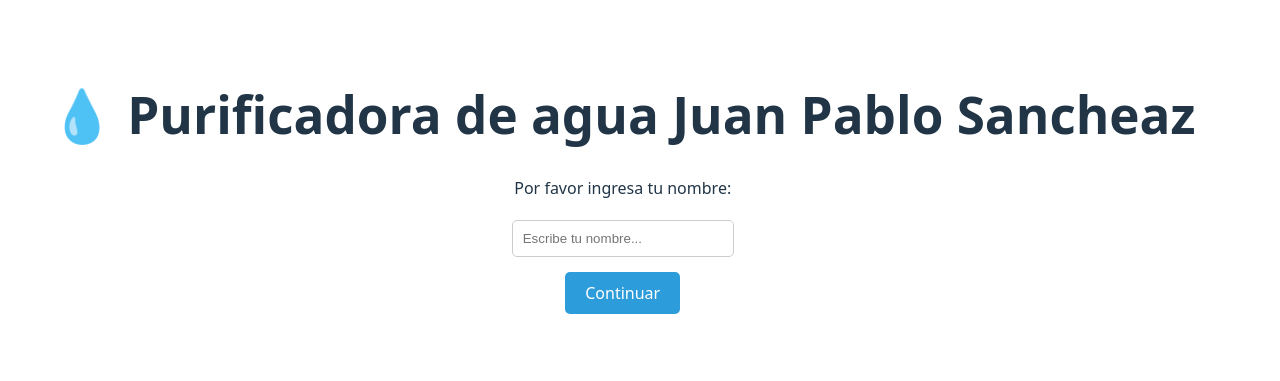
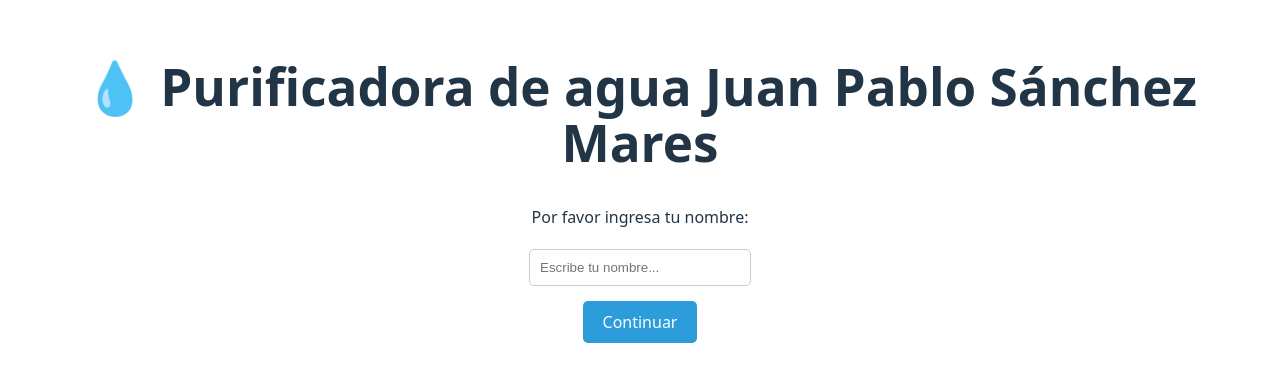
Before and after one commit to rafaelhepo/purificadora-cliente, a React (Vite) app: page / in a window 1280 px wide. Shown: the part 217-598 px from the top of the page. Built offline with nearby package versions, Linux system fonts and the light colour scheme.

Commit message:
Nuevos cambios al pdf

```diff
--- a/src/pages/Home.tsx
+++ b/src/pages/Home.tsx
@@ -25,7 +25,7 @@ export default function Home() {
   if (!confirmado) {
     return (
       <div style={{ textAlign: "center", padding: "50px" }}>
-        <h1>💧 Purificadora de agua Juan Pablo Sancheaz</h1>
+        <h1>💧 Purificadora de agua Juan Pablo Sánchez Mares</h1>
         <p>Por favor ingresa tu nombre:</p>
         <form onSubmit={handleSubmit} style={{ marginTop: "20px" }}>
           <input
--- a/src/pages/RDAPDA.tsx
+++ b/src/pages/RDAPDA.tsx
@@ -72,7 +72,7 @@ export default function RDAPDA() {
         // Título - posición ajustada (de 40 a 20)
         doc.setFontSize(16);
         doc.text(
-          "Registro de Analisis Periodico del Agua (determinación de cloro residual)",
+          "Registro de Analisis Periodico del Agua",
           pageWidth / 2,
           20,
           { align: "center" }
@@ -81,7 +81,7 @@ export default function RDAPDA() {
         // Tabla con todos los registros - posición ajustada (de 50 a 30)
         autoTable(doc, {
           startY: 30,
-          head: [["Fecha", "Agua de entrada (lectura ppm) Pipa", "Filtro 1 (lectura ppm) Lecho profundo", "Filtro 2 (lectura ppm) Carbon activado", "Agua de Grifo", "Realizó", "Observaciones"]],
+          head: [["Fecha", "Agua de entrada Pipa", "Numero de Muestra", "Tamaño de la muestra", "Metodo de Analisis", "Realizó", "Observaciones"]],
           body: registros.map((r) => [
             r.fecha,
             r.aguaEntrada,
```
